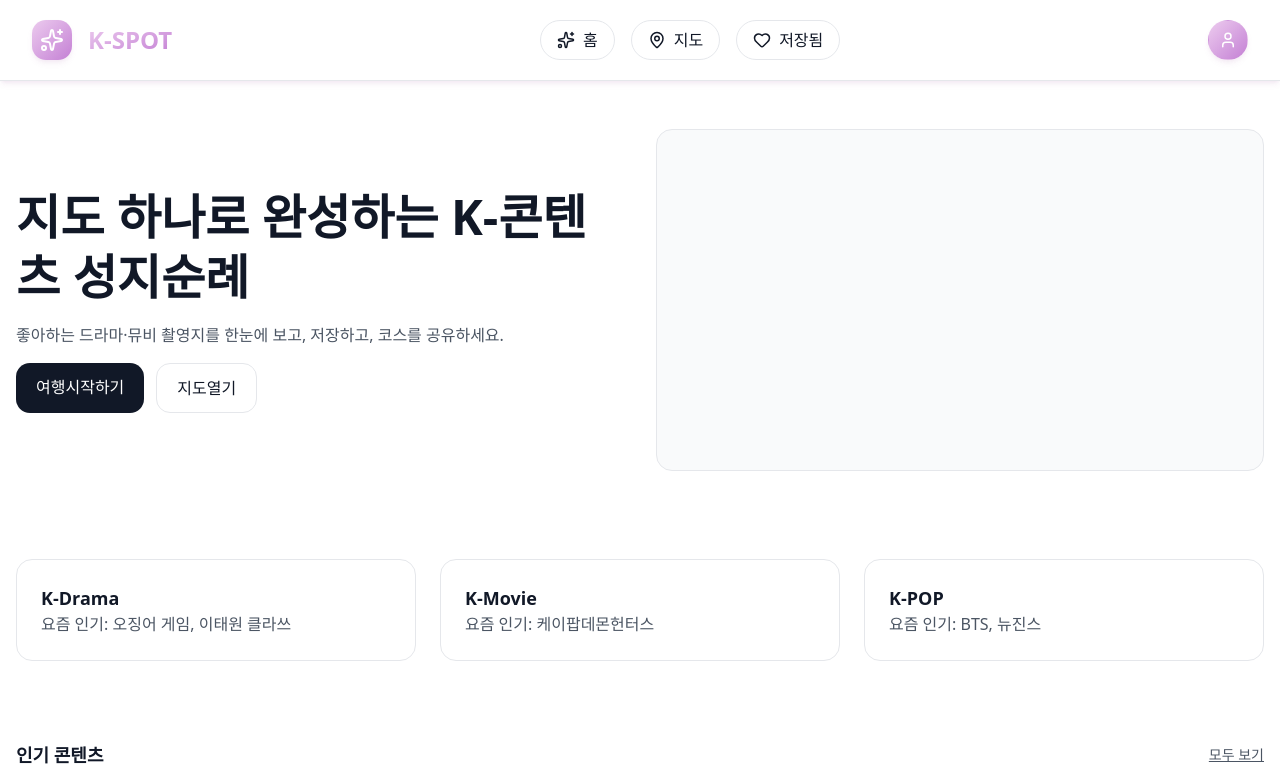
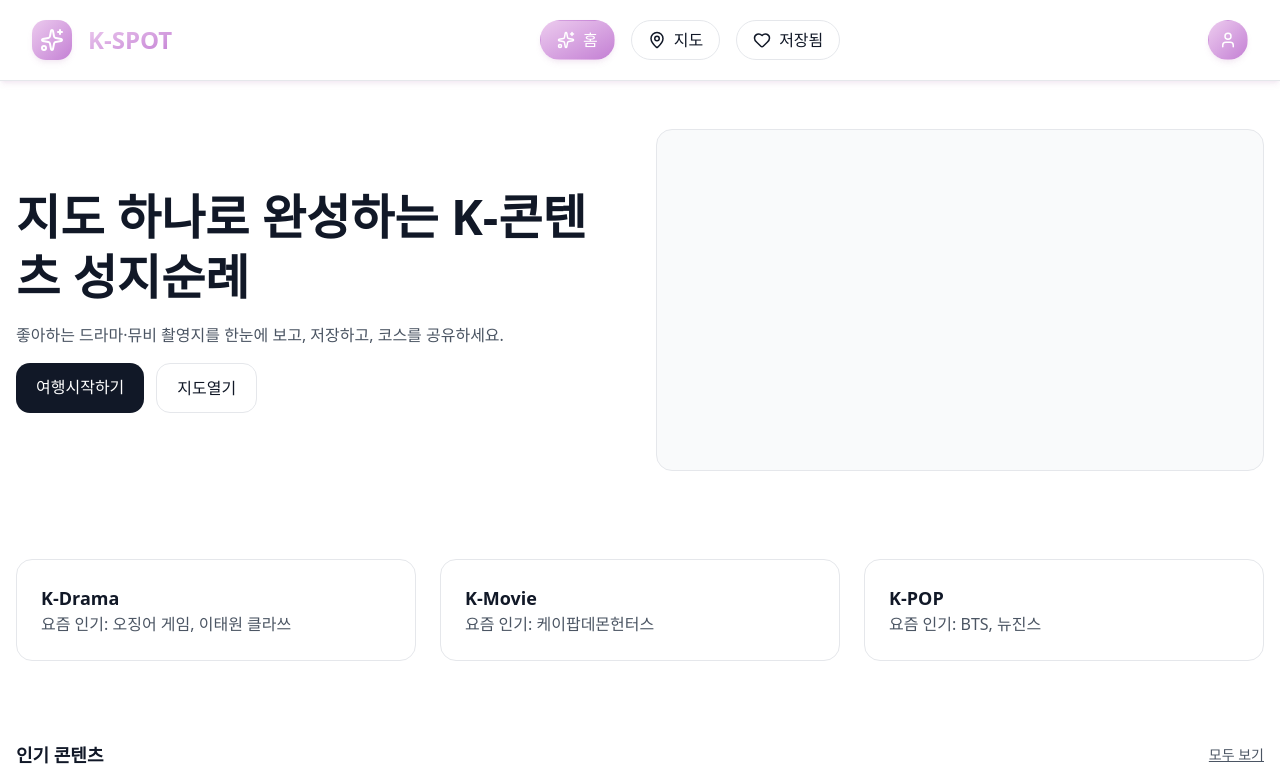
Before and after one commit to kakao-tech-campus-3rd-step3/Team20_FE, a React (Vite) app: page / in a window 1280 px wide. Shown: the top 784 px of the page. Built offline with nearby package versions, Linux system fonts and the light colour scheme.

Commit message:
feat: 현재 선택 메뉴 상태 확인 로직 추가

```diff
--- /dev/null
+++ b/src/features/Header/model/hooks.ts
@@ -0,0 +1,22 @@
+import { useLocation } from 'react-router-dom';
+import { useMemo } from 'react';
+import type { NavKey } from './types';
+
+export function useActiveNavKey(
+  keyToPath: Record<NavKey, string>
+): NavKey | undefined {
+  const { pathname } = useLocation();
+
+  return useMemo(() => {
+    const entries = Object.entries(keyToPath).sort(
+      (a, b) => b[1].length - a[1].length
+    ) as Array<[NavKey, string]>;
+
+    const match = entries.find(([, path]) => {
+      if (path === '/') return pathname === '/';
+      return pathname.startsWith(path);
+    });
+
+    return match?.[0];
+  }, [keyToPath, pathname]);
+}
--- a/src/features/Header/ui/NavMenu/NavMenu.tsx
+++ b/src/features/Header/ui/NavMenu/NavMenu.tsx
@@ -3,14 +3,20 @@ import { IconButton } from '@/shared/ui';
 import { MENU } from '../../model/utils';
 import { keyToPath } from '../../model/constants';
 import type { NavMenuProps, NavKey } from '../../model/types';
+import { useActiveNavKey } from '../../model/hooks';
 
-export function NavMenu({ active, onSelect }: NavMenuProps) {
-  // 테스트용으로 간단하게 만든 로직. 추후에 은수님이 hooks폴더로 이동해서 자세히 만들어주세요!
+export function NavMenu({ active: controlledActive, onSelect }: NavMenuProps) {
   const navigate = useNavigate();
 
-  const handleNavClick = (key: string) => {
-    navigate(keyToPath[key as keyof typeof keyToPath]);
-    onSelect?.(key as NavKey);
+  // location 기반 자동 활성 키
+  const autoActive = useActiveNavKey(keyToPath);
+
+  // 외부에서 active를 주면 우선(제어 모드), 아니면 자동(비제어 모드)
+  const activeKey = controlledActive ?? autoActive;
+
+  const handleNavClick = (key: NavKey) => {
+    navigate(keyToPath[key]);
+    onSelect?.(key);
   };
 
   return (
@@ -22,8 +28,8 @@ export function NavMenu({ active, onSelect }: NavMenuProps) {
           shape="pill"
           size="md"
           variant="soft"
-          active={key === active}
-          aria-current={key === active ? 'page' : undefined}
+          active={key === activeKey}
+          aria-current={key === activeKey ? 'page' : undefined}
           onClick={() => handleNavClick(key)}
         >
           {label}
```
Also changed, not shown: 1 other file (tests, documents, lock files or other folders).
